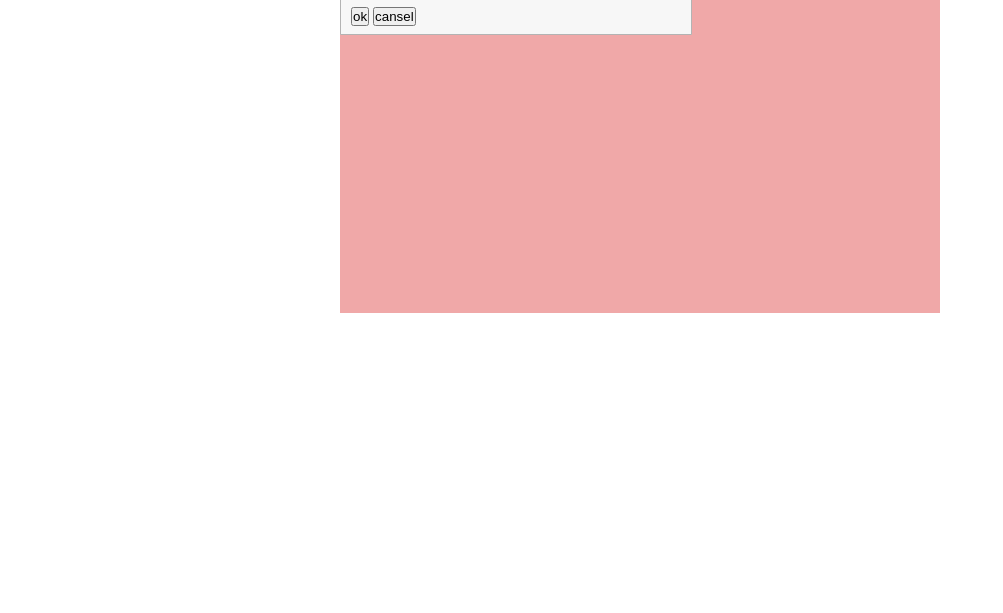
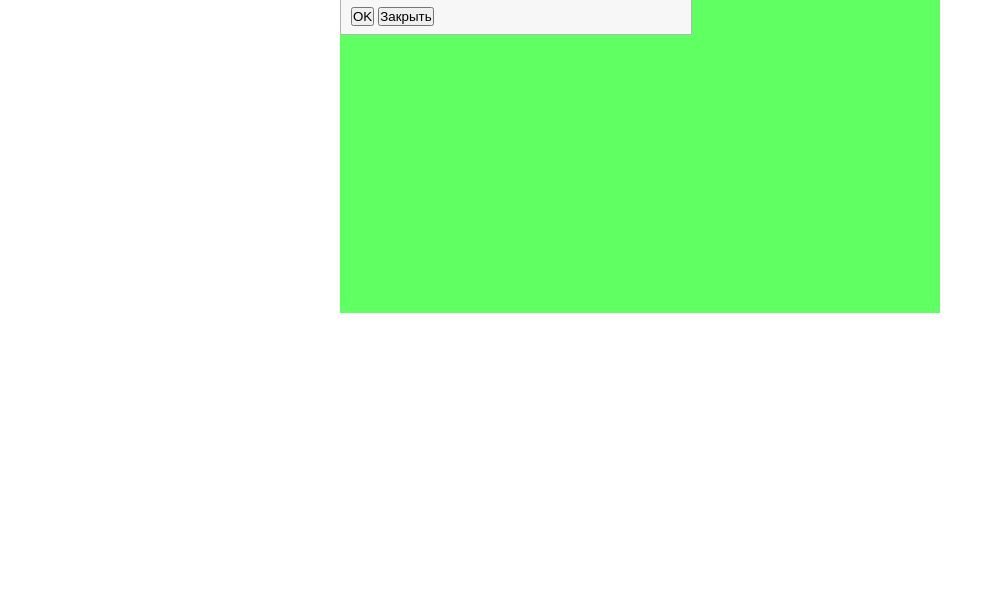
Before and after one commit to LioneNET/little-modal, a website built with webpack: page index.html in a window 1280 px wide. Shown: the part 187-800 px from the top of the page, without its empty margins (0-1003 px from the left). Built offline with Linux system fonts and the light colour scheme.

Commit message:
stable add description

```diff
--- a/index.html
+++ b/index.html
@@ -5,6 +5,15 @@
 	<meta name="viewport" content="width=device-width, initial-scale=1.0">
 	<title>Document</title>
 	<link rel="stylesheet" href="dist/style.css">
+	<style>
+		.box {
+		  width: 600px;
+		  height: 450px;
+		  background-color: #60ff62;
+		  margin: 0 auto;
+		  margin-top: 50px;
+		}
+	</style>
 </head>
 <body>
 	<div class="box">
@@ -26,16 +35,17 @@
 			wHeight: 170
 		})
 
-    //modal1.open()
+    modal1.open()
     modal2.open({
     	wWidth: 350,
     	title: 'modal',
     	inner: `<h1>Hello world</h1>`,
-    	OK: 'ok',
-    	CANSEL: 'cansel',
+    	OK: 'OK',
+    	CANSEL: 'Закрыть',
 
     	onOk: function(e){
     		console.log(this)
+    		modal1.close()
     	},
     	onCansel: function(e){
     		console.log(this)
--- a/src/style.scss
+++ b/src/style.scss
@@ -59,11 +59,3 @@
     padding: 10px;
 	}
 }
-
-.box {
-  width: 600px;
-  height: 450px;
-  background-color: #f0a8a8;
-  margin: 0 auto;
-  margin-top: 50px;
-}
```
Also changed, not shown: dist/littlemodal.js, dist/style.css, readme.md.
